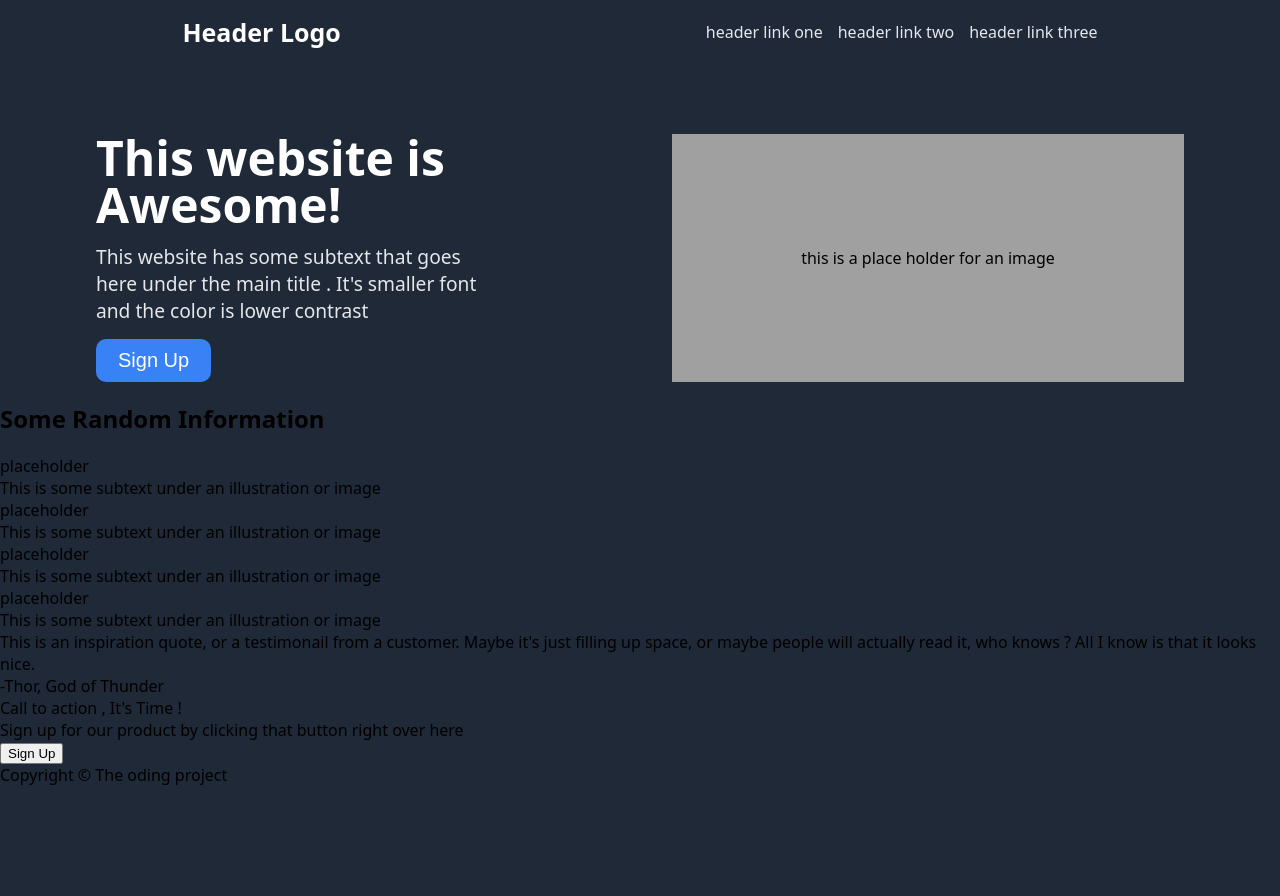
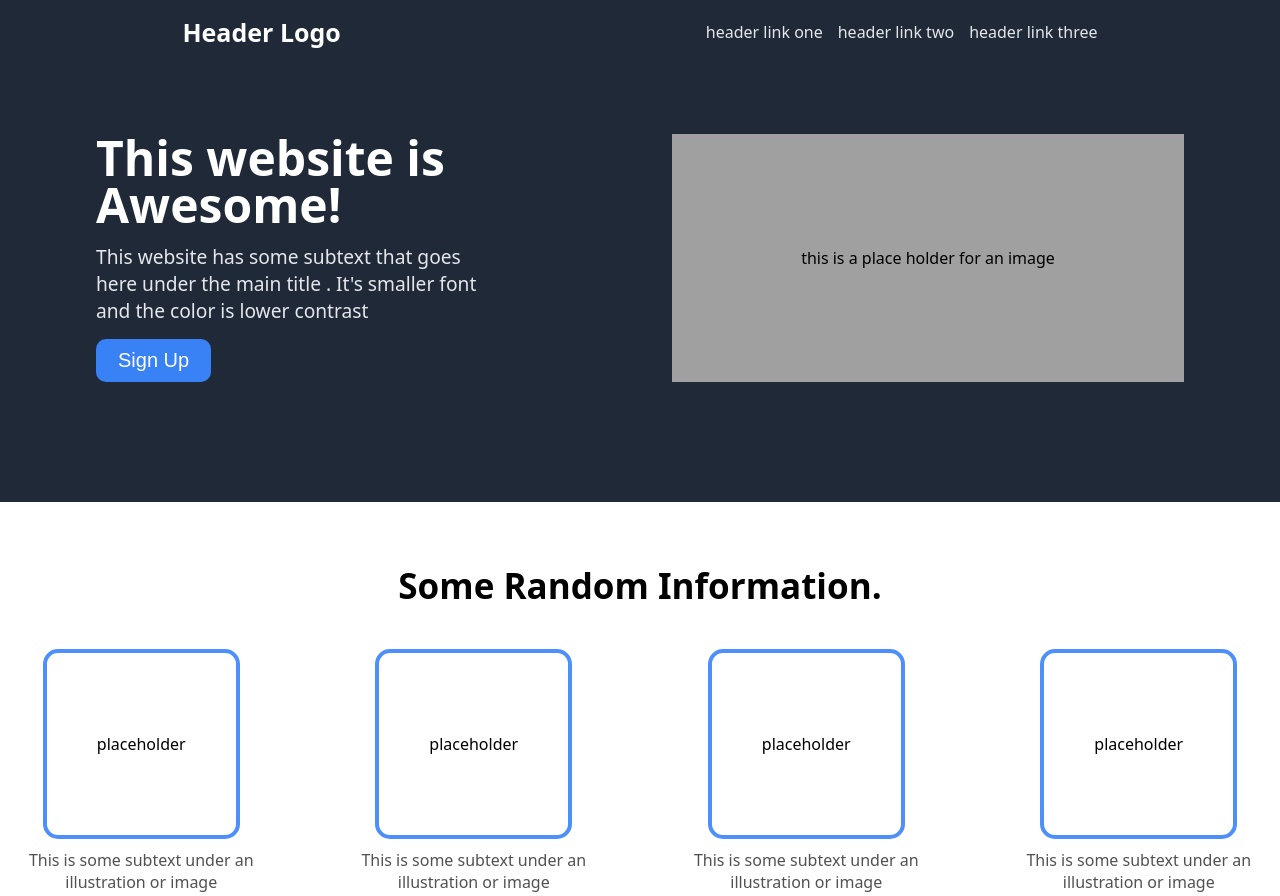
Before and after one commit to ahmedhosssam/landing-page, a plain HTML site: page index.html in a window 1280 px wide. Shown: the top 896 px of the page. Before the commit the page ends 800 px from the top, so only its background shows below. Drawn offline with Linux system fonts and the light colour scheme.

Commit message:
finish random-section

```diff
--- a/index.html
+++ b/index.html
@@ -33,7 +33,8 @@
     </div>
 
     <div class="random-section">
-      <h2>Some Random Information</h2>
+      <p>Some Random Information.</p>
+      <div class="sub-randoms">
         <div class="sub-random">
           <div class="empty-img">placeholder</div>
           <p>This is some subtext under an illustration or image</p>
@@ -52,6 +53,7 @@
         <div class="sub-random">
           <div class="empty-img">placeholder</div>
           <p>This is some subtext under an illustration or image</p>
+        </div>
       </div>
     </div>
 
--- a/style.css
+++ b/style.css
@@ -57,6 +57,7 @@ header a:hover {
   background-color: #1f2937;
   justify-content: space-around;
   margin-top: 70px;
+  padding-bottom: 120px;
 }
 
 .left-sec {
@@ -103,3 +104,47 @@ header a:hover {
   justify-content: center;
   width: 40%;
 }
+
+/* -------- random-section ---------- */
+
+.random-section {
+  background-color: white;
+  display: flex;
+  flex-direction: column;
+  align-items: center;
+  padding-top: 30px;
+  padding-bottom: 100px;
+}
+
+.random-section p:first-child {
+  font-size: 35px;
+  font-weight: bold;
+  padding: 30px 0px;
+  margin-bottom: 10px;
+}
+
+.sub-randoms {
+  display: flex;
+  justify-content: space-around;
+  gap: 50px;
+}
+
+.sub-random {
+  display: flex;
+  flex-direction: column;
+  align-items: center;
+  max-width: fit-content;
+  gap: 10px;
+  text-align: center;
+}
+
+.empty-img {
+  background-color: white;
+  border: 4px solid #4d90fb;
+  padding: 80px 50px;
+  border-radius: 15px;
+}
+
+.sub-random p {
+  color: #515151;
+}
```
Lines whose indentation alone changed are shown as unchanged.
